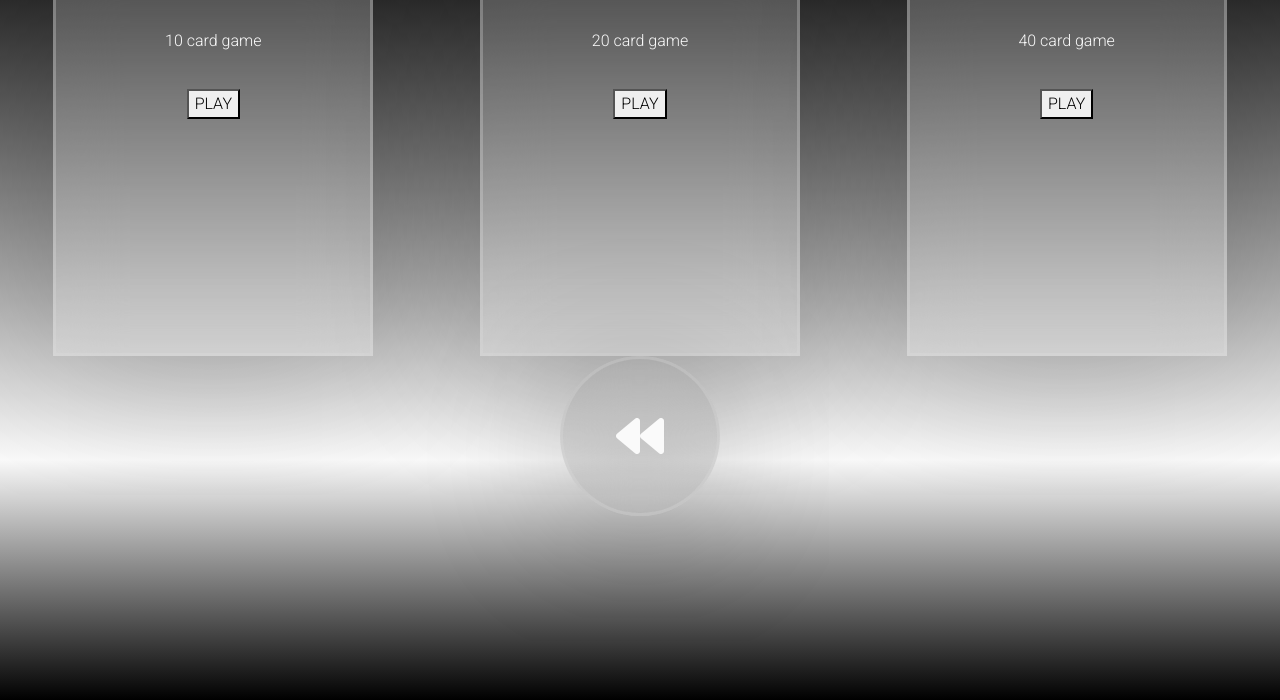
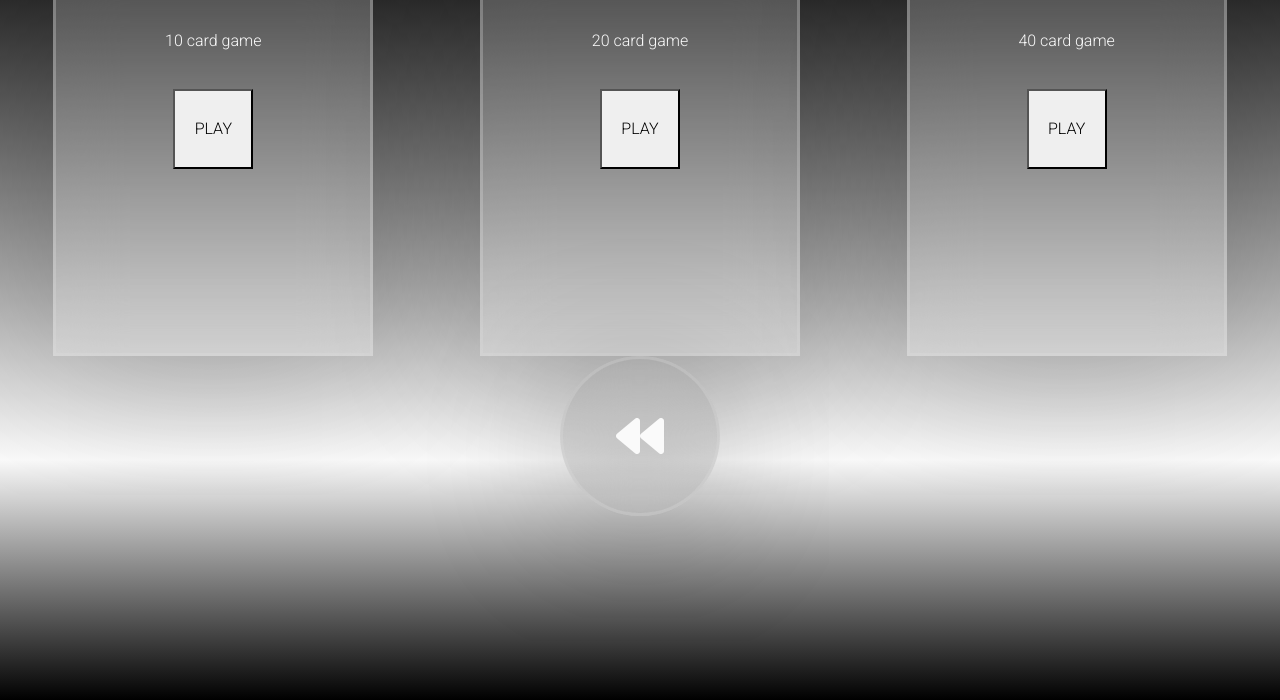
Before and after one commit to ThijsTerporten/MemoryMaster, a plain HTML site: page gametype.html in a window 1280 px wide. Shown: the part 100-800 px from the top of the page. Drawn offline with nearby package versions, Linux system fonts and the light colour scheme.

Commit message:
Create animation for all 3 gametype cards

```diff
--- a/assets/css/style.css
+++ b/assets/css/style.css
@@ -63,18 +63,6 @@ h5 {
     z-index: 0;
 }
 
-/* Animation for after pseudo element */
-@keyframes pulse {
-    0% {
-        transform: scale(1);
-        opacity: 0.8;
-    }
-    100% {
-        transform: scale(1.2);
-        opacity: 0;
-    }
-}
-
 /* Font awesome play icon custom styling */
 .play-button {
     color: #fafafa;
@@ -107,3 +95,84 @@ h5 {
 .card-content {
     text-align: start;
 }
+
+.select-button {
+    width: 5rem;
+    height: 5rem;
+}
+
+
+.select-button--easy::before,
+.select-button--easy::after {
+    content: '';
+    position: absolute;
+    top: 0;
+    bottom: 0;
+    right: 0;
+    left: 0;
+}
+
+.select-button--easy:hover::after {
+    background-color: green;
+    animation: hardmode 1500ms infinite;
+}
+
+.select-button--normal::before,
+.select-button--normal::after {
+    content: '';
+    position: absolute;
+    top: 0;
+    bottom: 0;
+    right: 0;
+    left: 0;
+}
+
+.select-button--normal:hover::after {
+    background-color: yellow;
+    animation: hardmode 1500ms infinite;
+}
+
+.select-button--hard::before,
+.select-button--hard::after {
+    content: '';
+    position: absolute;
+    top: 0;
+    bottom: 0;
+    right: 0;
+    left: 0;
+}
+
+.select-button--hard:hover::after {
+    background-color: red;
+    animation: hardmode 1500ms infinite;
+}
+
+
+/* ANIMATIONS */
+
+/* Animation for after pseudo element for the navigation buttons */
+@keyframes pulse {
+    0% {
+        transform: scale(1);
+        opacity: 0.8;
+    }
+    100% {
+        transform: scale(1.2);
+        opacity: 0;
+    }
+}
+
+/* Animation for easy mode game selection card */
+/* Animation for normal mode game selection card */
+/* Animation for hardmode game selection card */
+
+@keyframes hardmode {
+    0% {
+        transform: scale(1);
+        opacity: 0.8;
+    }
+    100% {
+        transform: translate(1.2);
+        opacity: 0;
+    }
+}
--- a/gametype.html
+++ b/gametype.html
@@ -38,8 +38,8 @@
                 <div class="game-selection--card glass">
                     <h2 class="card-title">Easy</h2>
                     <p class="card-body">10 card game</p>
-                    <a href="#" class="#">
-                        <button class="">PLAY</button>
+                    <a href="easy.html" class="#">
+                        <button class="select-button select-button--easy">PLAY</button>
                     </a>
                 </div>
             </div>
@@ -48,8 +48,8 @@
                 <div class="game-selection--card glass">
                     <h2 class="card-title">NORMAL</h2>
                     <p class="card-body">20 card game</p>
-                    <a href="#" class="#">
-                        <button class="">PLAY</button>
+                    <a href="normal.html" class="#">
+                        <button class="select-button select-button--normal">PLAY</button>
                     </a>
 
                 </div>
@@ -59,8 +59,8 @@
                 <div class="game-selection--card glass">
                     <h2 class="card-title">HARD</h2>
                     <p class="card-body">40 card game</p>
-                    <a href="#" class="#">
-                        <button class="">PLAY</button>
+                    <a href="hard.html" class="#">
+                        <button class="select-button select-button--hard">PLAY</button>
                     </a>
 
                 </div>
```
